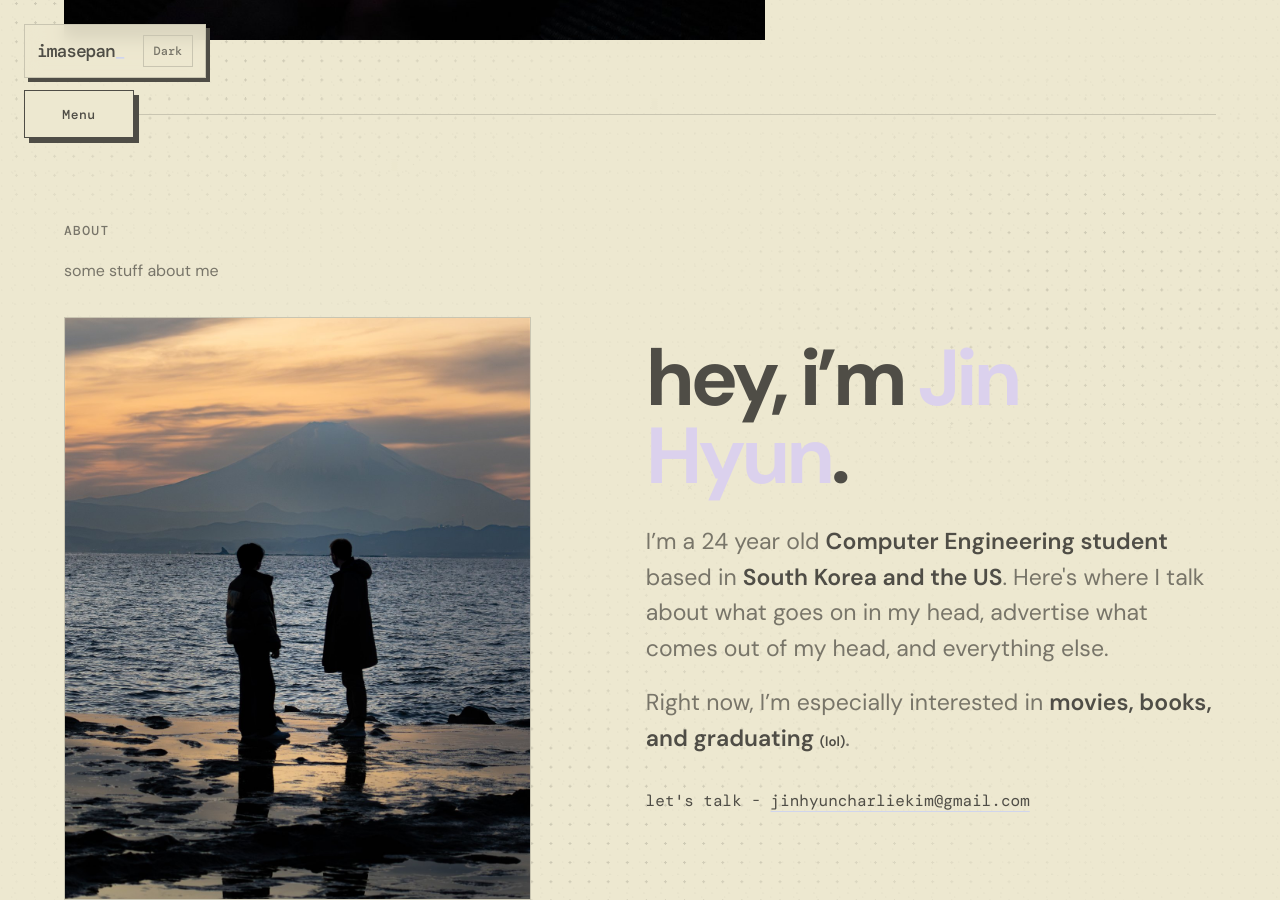
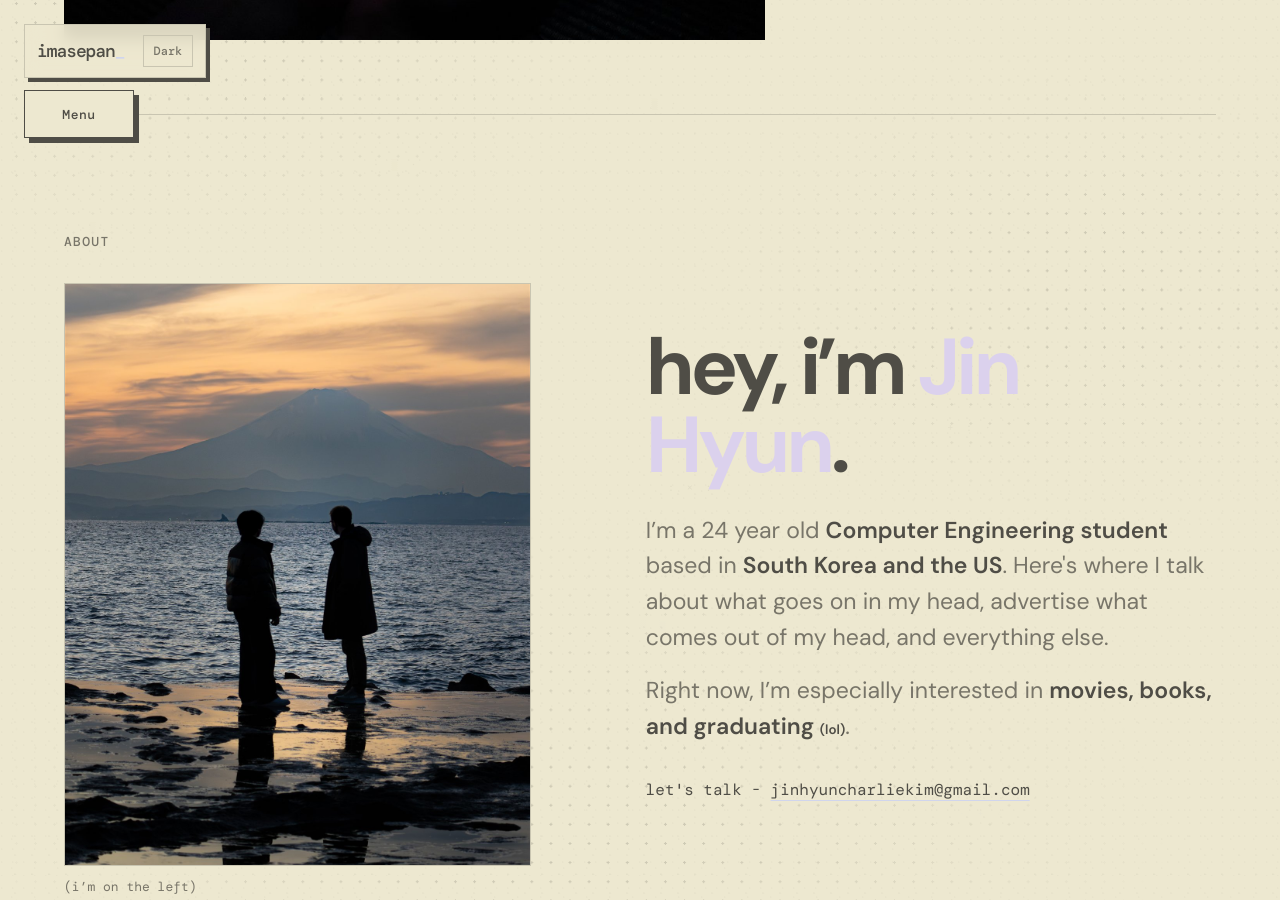
Before and after one commit to imasepan/imasepan.github.io, a Jekyll site: the page built from index.html, in a window 1280 px wide and 900 px high, scrolled down 886 px. Built offline with Jekyll 4.4.1, drawn with Linux system fonts in a browser that asks for light colours.

Commit message:
Update index.html
removed about me

```diff
--- a/index.html
+++ b/index.html
@@ -77,7 +77,6 @@
       <section id="about" class="section about-section" aria-labelledby="about-title">
         <div class="about-label">
           <p class="eyebrow">about</p>
-          <p class="about-note">some stuff about me</p>
           <figure class="about-photo">
             <img src="/assets/portrait.jpg" alt="Jin Hyun and a friend standing by the sea in front of Mount Fuji at sunset" />
             <figcaption>(i’m on the left)</figcaption>
```
